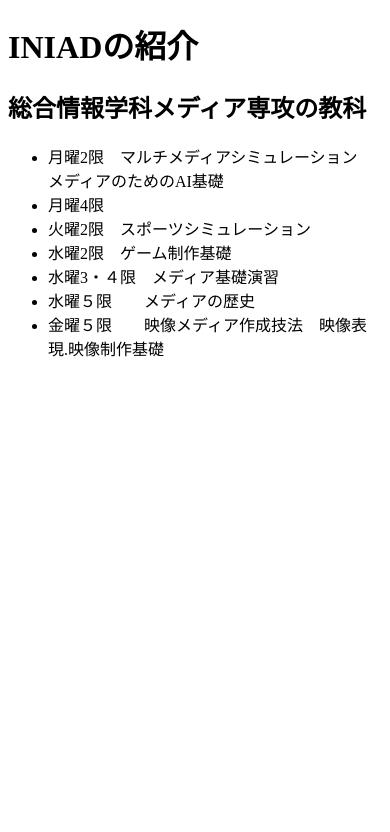
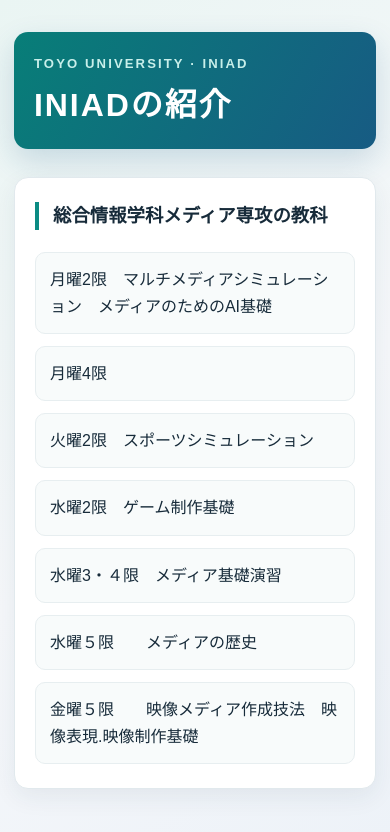
Before and after one commit to s1b112600739-netizen/iniad-intro, a plain HTML site: page index.html in a window 390 px wide. Drawn offline with Linux system fonts and the light colour scheme.

Commit message:
Style INIAD introduction page with responsive CSS

```diff
--- a/index.html
+++ b/index.html
@@ -2,10 +2,127 @@
 <html lang="ja">
   <head>
     <meta charset="utf-8">
+    <meta name="viewport" content="width=device-width, initial-scale=1">
     <title>INIADの紹介</title>
+    <style>
+      :root {
+        color-scheme: light;
+        font-family: "Noto Sans JP", "Hiragino Kaku Gothic ProN", "Yu Gothic", sans-serif;
+        color: #172b3a;
+        background: #f2f6f7;
+      }
+
+      * {
+        box-sizing: border-box;
+      }
+
+      body {
+        min-height: 100vh;
+        margin: 0;
+        padding: 64px 20px;
+        background: linear-gradient(145deg, #eaf5f3 0%, #f5f7fa 55%, #edf2f8 100%);
+      }
+
+      main {
+        width: min(100%, 760px);
+        margin: 0 auto;
+      }
+
+      header {
+        margin-bottom: 28px;
+        padding: 30px 34px;
+        border-radius: 18px;
+        color: #fff;
+        background: linear-gradient(120deg, #087e78, #175b83);
+        box-shadow: 0 12px 30px rgb(23 91 131 / 18%);
+      }
+
+      h1 {
+        margin: 0;
+        font-size: clamp(2rem, 6vw, 2.8rem);
+        letter-spacing: 0.06em;
+      }
+
+      .eyebrow {
+        margin: 0 0 8px;
+        color: #c8efea;
+        font-size: 0.82rem;
+        font-weight: 700;
+        letter-spacing: 0.16em;
+      }
+
+      section {
+        padding: 30px 34px 34px;
+        border: 1px solid #e1e9ed;
+        border-radius: 18px;
+        background: #fff;
+        box-shadow: 0 8px 24px rgb(26 55 74 / 7%);
+      }
+
+      h2 {
+        margin: 0 0 22px;
+        padding-left: 14px;
+        border-left: 4px solid #0b8b83;
+        font-size: clamp(1.15rem, 4vw, 1.45rem);
+        line-height: 1.5;
+      }
+
+      ul {
+        display: grid;
+        gap: 12px;
+        margin: 0;
+        padding: 0;
+        list-style: none;
+      }
+
+      li {
+        padding: 15px 18px;
+        border: 1px solid #e7eef0;
+        border-radius: 10px;
+        background: #f8fbfb;
+        line-height: 1.7;
+        transition: border-color 160ms ease, transform 160ms ease, background 160ms ease;
+      }
+
+      li:hover {
+        transform: translateX(3px);
+        border-color: #9bd5ce;
+        background: #f0faf8;
+      }
+
+      @media (max-width: 520px) {
+        body {
+          padding: 32px 14px;
+        }
+
+        header,
+        section {
+          padding: 24px 20px;
+          border-radius: 14px;
+        }
+
+        li {
+          padding: 13px 14px;
+        }
+      }
+
+      @media (prefers-reduced-motion: reduce) {
+        *,
+        *::before,
+        *::after {
+          scroll-behavior: auto !important;
+          transition-duration: 0.01ms !important;
+        }
+      }
+    </style>
   </head>
   <body>
+    <main>
+      <header>
+        <p class="eyebrow">TOYO UNIVERSITY · INIAD</p>
         <h1>INIADの紹介</h1>
+      </header>
+      <section>
         <h2>総合情報学科メディア専攻の教科</h2>
         <ul>
           <li>月曜2限　マルチメディアシミュレーション　メディアのためのAI基礎</li>
@@ -16,5 +133,7 @@
           <li>水曜５限　　メディアの歴史</li>
           <li>金曜５限　　映像メディア作成技法　映像表現.映像制作基礎</li>
         </ul>
+      </section>
+    </main>
   </body>
 </html>
```
Lines whose indentation alone changed are shown as unchanged.
